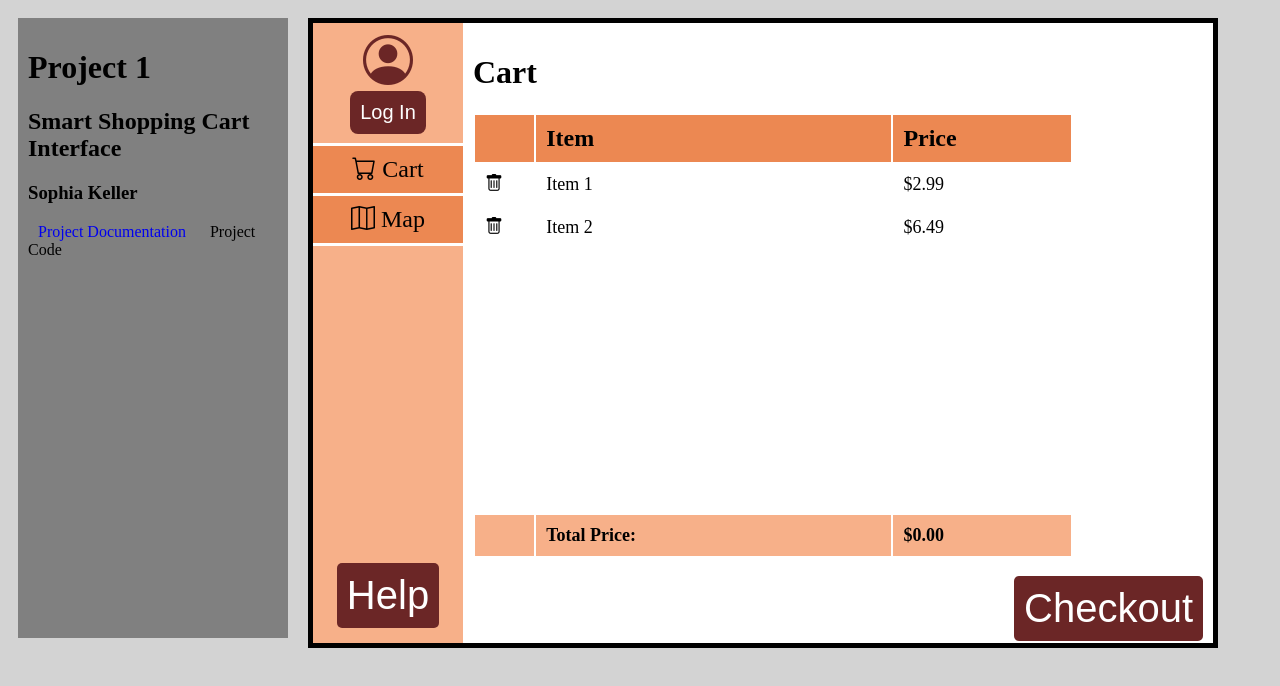
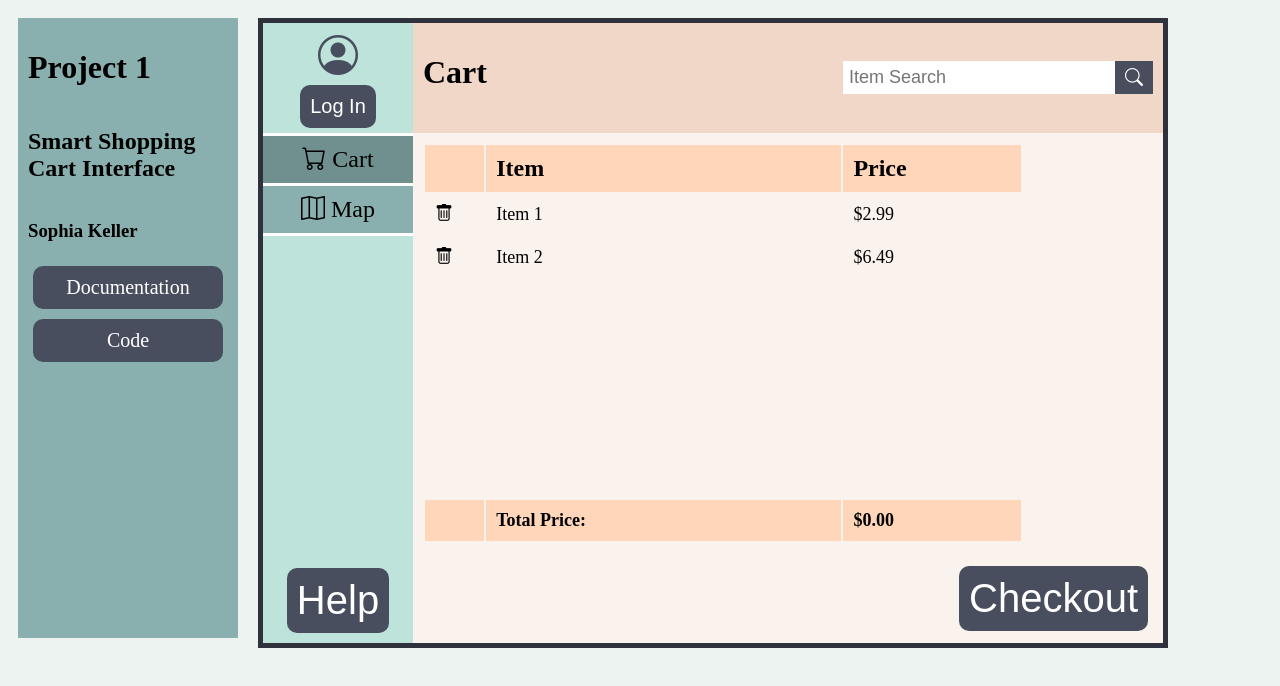
Before and after one commit to SophKeller22/user-interface, a plain HTML site: page project1/html/index.html in a window 1280 px wide. Drawn offline with nearby package versions, Linux system fonts and the light colour scheme.

Commit message:
Cart page mostly complete

```diff
--- a/project1/css/style.css
+++ b/project1/css/style.css
@@ -50,20 +50,26 @@ $almond: rgb(221, 201, 180);
 $khaki-web: rgb(188, 172, 155);
 $old-rose: rgb(193, 124, 116); */
 
+/* $charcoal: rgb(69, 72, 81);
+$russian-green: rgb(115, 149, 111);
+$dark-sea-green: rgb(123, 174, 127);
+$turquoise-green: rgb(149, 215, 174);
+$lavender-blush: rgb(252, 239, 249); */
+
 
 .prj_info {
-    background-color: gray;
+    background-color: rgb(137,176,174);
     margin: 10px;
     padding: 10px;
     height: 600px;
-    width: 250px;
+    width: 200px;
     float: left;
 }
 
 .shopping_cart_ui {
     /* background-color: black; */
     background-color: white;
-    border: 5px black solid;
+    border: 5px rgb(47, 50, 61) solid;
     margin: 10px;
     height: 620px;
     width: 900px;
@@ -71,7 +77,7 @@ $old-rose: rgb(193, 124, 116); */
 }
 
 .menu_nav {
-    background-color: rgb(247, 176, 137);
+    background-color: rgb(190,227,219);
     height: 600px;
     width: 150px;
     padding-bottom: 20px;
@@ -84,7 +90,7 @@ $old-rose: rgb(193, 124, 116); */
 }
 
 .menu_item {
-    background-color: rgb(236, 136, 82);
+    background-color: rgb(137,176,174);
     color: black;
     text-decoration: none;
     border-bottom: 3px white solid;
@@ -94,51 +100,99 @@ $old-rose: rgb(193, 124, 116); */
     display: block;
 }
 
+.menu_item:hover {
+    background-color: rgb(112, 144, 143);
+}
+
+.active {
+    background-color: rgb(112, 144, 143);
+}
+
 .user_account {
     padding: 10px;
-    height: 100px;
+    height: 90px;
     border-bottom: 3px white solid;
 }
 
-.user_account button {
-    background-color: rgb(107, 38, 38);
-    color: white;
-    text-decoration: none;
-    font-size: 20px;
+.user_account span {
+    font-size: 40px;
+    color: rgb(73, 78, 95);
 }
 
-.user_account span {
-    font-size: 50px;
-    color: rgb(107, 38, 38);
+.header_area {
+    background-color: rgb(241, 215, 199);
+    height: 90px;
+    width: 730px;
+    float: left;
+    padding: 10px;
+    justify-content: space-between;
 }
 
-.big_btn {
-    background-color: rgb(107, 38, 38);
+/* .search {
+
+} */
+
+.search input {
+    border: none;
+    font-size: 18px;
+    padding: 6px;
+    width: 260px;
+}
+
+.search button {
+    background-color: rgb(73, 78, 95);
     color: white;
+    font-size: 18px;
     border: none;
-    border-radius: 5px;
-    padding: 10px;
-    font-size: 40px;
+    padding: 6px 10px;
+    float: right;
+}
+
+.search button:hover {
+    background-color: rgb(47, 50, 61);
 }
 
 .main_content {
-    /* background-color: rgb(82, 105, 112); */
+    background-color: rgb(250, 242, 237);
     width: 730px;
-    height: 600px;
+    height: 490px;
     float: left;
     padding: 10px;
 }
 
+.row {
+    display: flex;
+    flex-direction: row;
+    align-items: baseline;
+}
+
+.col {
+    display: flex;
+    flex-direction: column;
+}
+
 .btn {
     border: none;
-    border-radius: 8px;
+    border-radius: 10px;
     padding: 10px;
+    margin: 5px;
     text-align: center;
     text-decoration: none;
+    font-size: 20px;
+    background-color: rgb(73, 78, 95);
+    color: white;
+}
+
+.btn:hover {
+    background-color: rgb(47, 50, 61);
+}
+
+.big_btn {
+    font-size: 40px;
 }
 
 .item_info {
-    height: 400px;
+    height: 355px;
 }
 
 .item_table {
@@ -150,7 +204,7 @@ $old-rose: rgb(193, 124, 116); */
     padding: 10px;
     /* padding-top: 15px;
     padding-bottom: 15px; */
-    background-color: rgb(236, 136, 82);
+    background-color: rgb(255, 214, 186);
     text-align: left;
     font-size: 24px;
 }
@@ -161,7 +215,7 @@ $old-rose: rgb(193, 124, 116); */
 }
 
 .total_info {
-    background-color: rgb(247, 176, 137);
+    background-color: rgb(255, 214, 186);
     font-size: 18px;
     font-weight: bold;
 }
--- a/project1/html/index.html
+++ b/project1/html/index.html
@@ -12,14 +12,14 @@
     <link href="../css/style.css" rel="stylesheet">
 
 </head>
-<body style="background-color: lightgray;">
+<body style="background-color: rgb(236, 243, 241);">
     <!-- Project Info Side Bar -->
-    <div class="prj_info">
+    <div class="col prj_info">
         <h1>Project 1</h1>
         <h2>Smart Shopping Cart Interface</h2>
         <h3>Sophia Keller</h3>
-        <a class="btn" href="https://sophiakeller-portfolio.weebly.com/project-1.html">Project Documentation</a>
-        <a class="btn">Project Code</a>
+        <a class="btn" href="https://sophiakeller-portfolio.weebly.com/project-1.html">Documentation</a>
+        <a class="btn" href="">Code</a>
     </div>
 
     <!-- Shopping Cart Interface -->
@@ -35,7 +35,7 @@
                 </div>
 
                 <!-- Navigation links -->
-                <a href="#" class="menu_item">
+                <a href="#" class="menu_item active">
                     <span class="bi-cart"></span>
                     <span class="item">Cart</span>
                 </a>
@@ -46,14 +46,22 @@
             </div>
 
             <!-- Help button at bottom of sidebar -->
-            <button class="big_btn">Help</button>
+            <button class="btn big_btn">Help</button>
+        </div>
+
+        <!-- Header area for page name and search bar -->
+        <div class="row header_area">
+            <h1>Cart</h1>
+
+            <div class="search">
+                <input type="text" placeholder="Item Search">
+                <button><span class="bi-search"></span></button>
+            </div>
         </div>
 
 
         <!-- Cart Contents Display -->
         <div class="main_content">
-            <h1>Cart</h1>
-
             <!-- Item info -->
             <div class="item_info">
                 <table class="item_table">
@@ -88,7 +96,7 @@
                 <br>
 
                 <!-- Checkout Button (not functional yet) -->
-                <button class="big_btn" style="float:right;">Checkout</button>
+                <button class="btn big_btn" style="float:right;">Checkout</button>
             </div>
         </div>
     </div>
--- a/project1/js/main.js
+++ b/project1/js/main.js
@@ -1 +1,16 @@
 // Javascript for Project 1: Smart Shopping Cart Interface
+
+// Array to hold all items in cart
+let cart = [];
+
+function addToCart() {
+    // TODO
+}
+
+function calcPrice() {
+    // Function calculates total price of all items in cart
+}
+
+function initializeUi() {
+    // Function to prefill cart so that certain elements in display are visible
+}
--- /dev/null
+++ b/project1/res/items.json
@@ -0,0 +1,3 @@
+{
+    ""
+}
```
